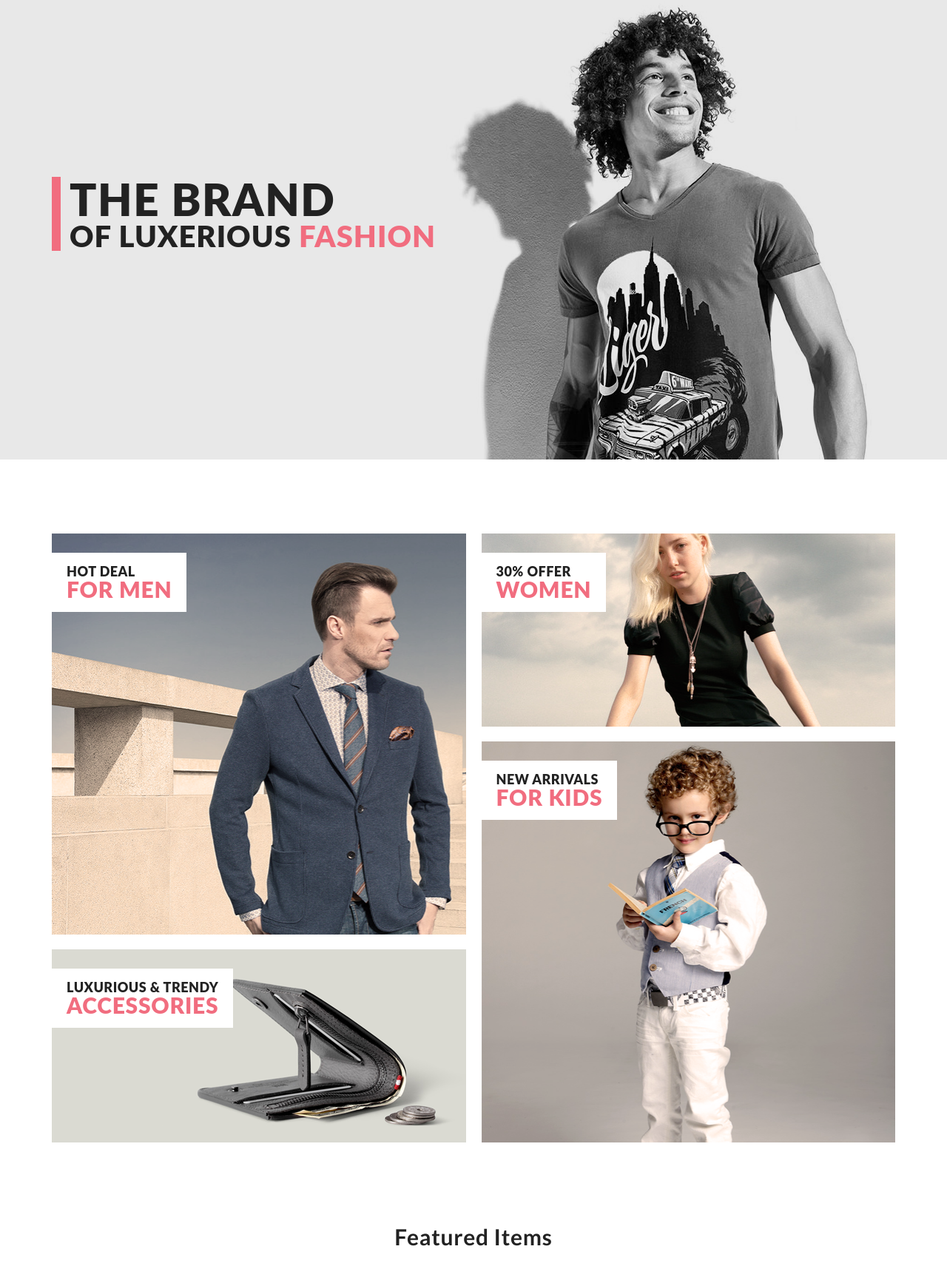
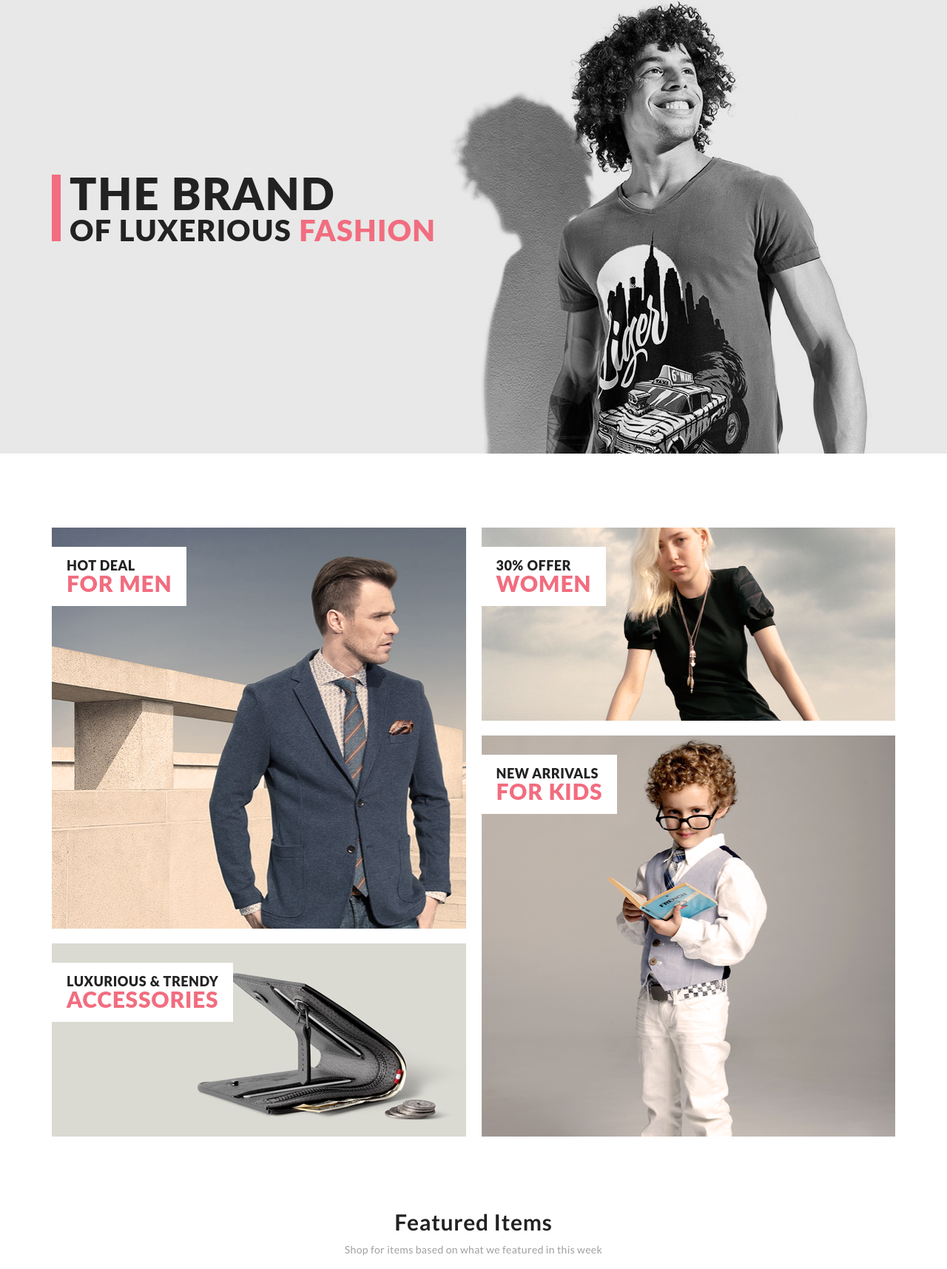
Before and after one commit to NiklasBuk/web-store, a plain HTML site: page index.html in a window 1280 px wide. Shown: the part 205-1920 px from the top of the page at 74% size. Drawn offline with Linux system fonts and the light colour scheme.

Commit message:
modified index & css files

```diff
--- a/css/style.css
+++ b/css/style.css
@@ -261,7 +261,7 @@ input[type="search"]::-webkit-search-results-decoration {
 .cart__pic {
    display: flex;
    align-items: center;
-   padding-right: 26px;
+   padding: 0 26px 0 0;
 }
 
 .account {
@@ -321,10 +321,18 @@ input[type="search"]::-webkit-search-results-decoration {
    font-weight: 400;
    text-transform: uppercase;
    display: flex;
-   flex-direction: column;
-   border-left: solid 12px;
-   border-color: #f16d7f;
+   align-items: center;
+}
+
+.brand__text {
    padding-left: 12px;
+}
+
+.brand::before {
+   content: "";
+   height: 90px;
+   width: 12px;
+   background: #f16d7f;
 }
 
 .top__brand {
@@ -423,21 +431,17 @@ input[type="search"]::-webkit-search-results-decoration {
    font-family: Lato;
    font-size: 30px;
    font-weight: 700;
-   line-height: 54px;
    letter-spacing: 0.75px;
-   margin-top: 100px;
+   margin: 100px 0 16px 0;
 }
 
 .items__description {
-   width: 348px;
-   height: 12px;
    color: #9f9f9f;
    font-family: Lato;
    font-size: 14px;
    font-weight: 400;
-   line-height: 54px;
    letter-spacing: 0.35px;
-   margin-bottom: 60px;
+   margin: 0 0 60px 0;
 }
 
 .items {
@@ -456,16 +460,16 @@ input[type="search"]::-webkit-search-results-decoration {
    background-color: #ffffff;
 }
 
-div a img {
-   margin: 0 0 20px 0;
-}
-
 .bottom {
    margin-bottom: 0;
 }
 
 .last {
    margin-right: 0;
+}
+
+.bottom .last {
+   background: #e9e9e9;
 }
 
 .item__name {
@@ -831,11 +835,8 @@ div.header__logo {
    color: #ffffff;
 }
 
-.social form a .fa {
-   /*
+.social a .fa {
    display: flex;
-   flex-direction: column;
-   */
    justify-content: center;
    align-items: center;
 }
--- a/index.html
+++ b/index.html
@@ -71,8 +71,10 @@
 	<div class="main__banner">
 		<div class="container background__container">
 			<div class="brand">
+            <div class="brand__text">
 					<h2 class="top__brand">the brand</h2>
 					<p class="bottom__brand"><span>of luxerious </span>fashion</p>
+            </div>
 			</div>
 		</div>
 	</div>
@@ -329,8 +331,7 @@
             <div class="rights">
                <p>&copy;2017  Brand  All Rights Reserved.</p>
             </div>
-            <div class="social">
-               <form action="#">
+            <form  class="social" action="#">
                <a href="#">
                   <i class="social__button fa fa-facebook"></i>
                </a>
@@ -349,7 +350,6 @@
             </form>
          </div>
       </div>
-      </div>
    </footer>
 </body>
 </html>
```
Lines whose indentation alone changed are shown as unchanged.
